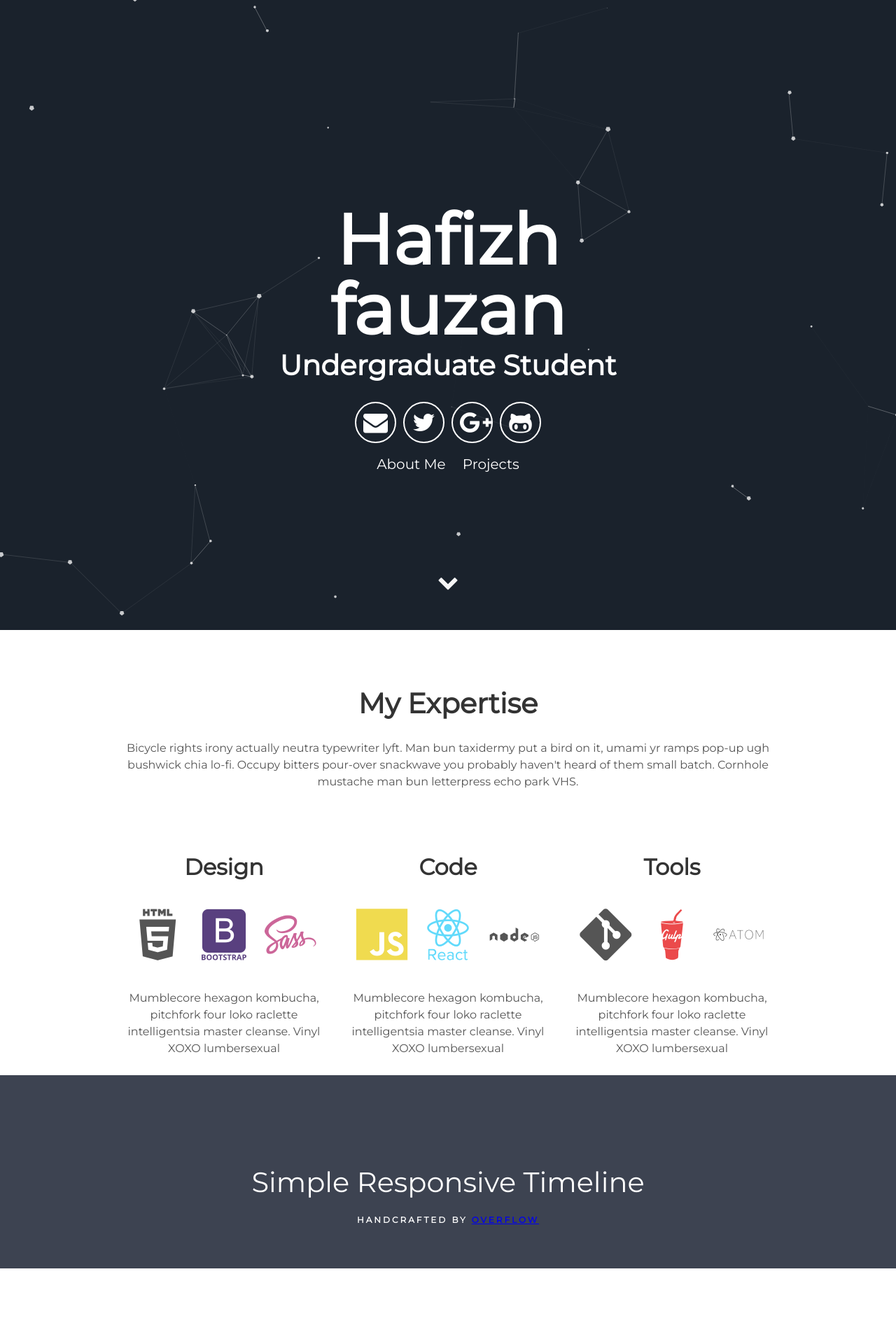
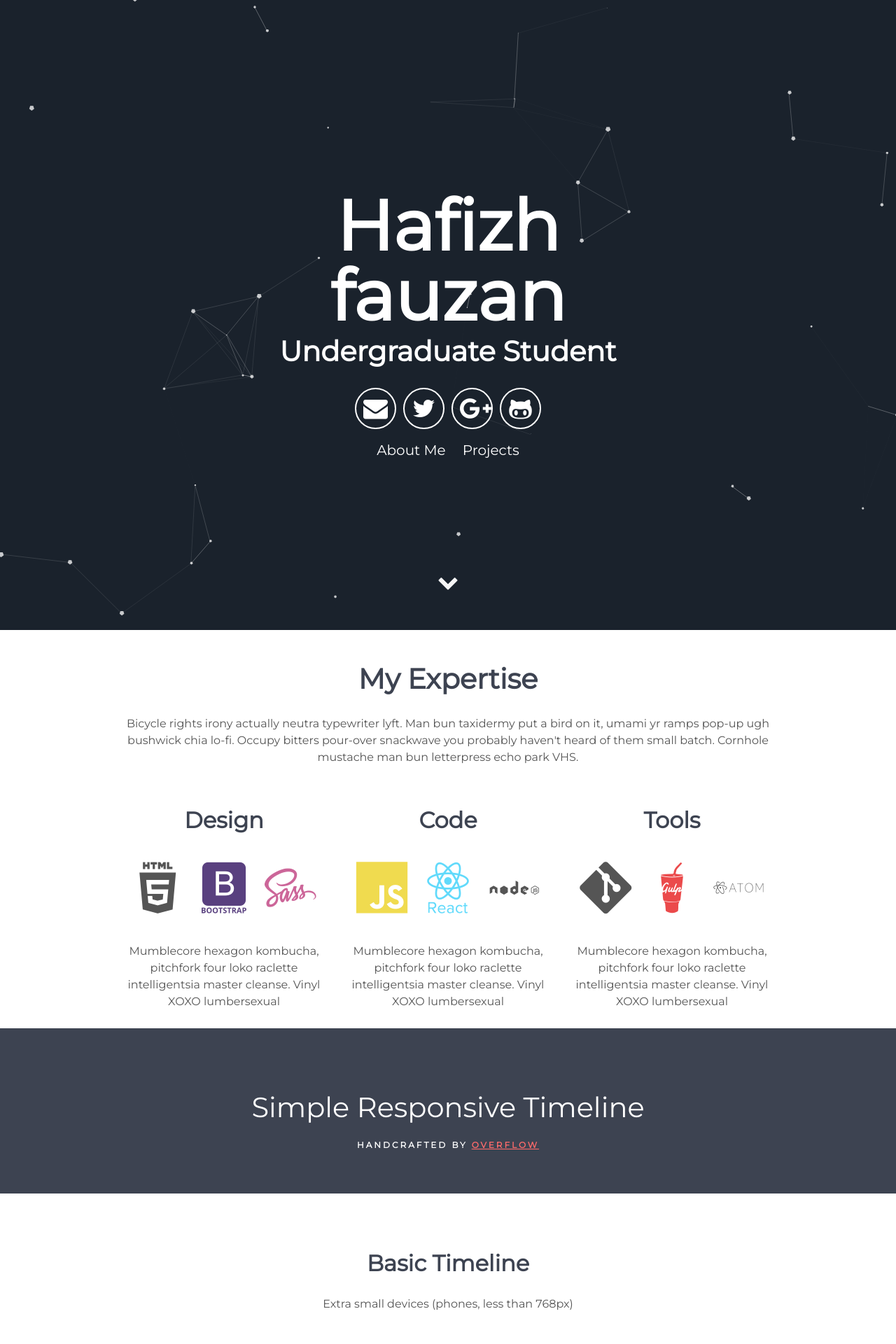
Before and after one commit to Fizdan/Fizdan.github.io, a Jekyll site: the page built from index.md, in a window 1280 px wide. Shown: the top 1920 px of the page at 70% size. Built offline with Jekyll 4.4.1, drawn with Linux system fonts in a browser that asks for light colours; our own code applies the rules of GitHub Pages for plain Markdown files.

```diff
--- a/assets/css/main.css
+++ b/assets/css/main.css
@@ -2710,7 +2710,18 @@ sub, sup {
 /*==================================
       TIMELINE
   ==================================*/
+  h1, h2, h3, h4, h5, h6 {
+    color: #3D4351;
+    margin-top: 0;
+  }
 
+  a {
+    color: #FF6B6B;
+  }
+  a:hover {
+    color: #ff9a9a;
+    text-decoration: none;
+  }
 .example-header {
     background: #3D4351;
     color: #FFF;
```
Also changed, not shown: src/styles/_timeline.scss (+7 -1 lines).
